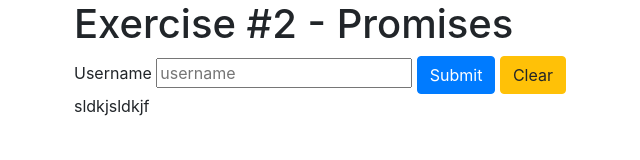
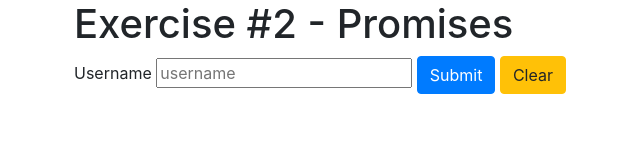
Before and after one commit to cbush2014/QEA-Week2-Promises, a plain HTML site: page index.html in a window 1280 px wide. Shown: the full height of the page, 11-651 px from the left. Drawn offline with nearby package versions, Linux system fonts and the light colour scheme.

Commit message:
update-bug fixes

```diff
--- a/index.html
+++ b/index.html
@@ -50,7 +50,7 @@
       </section>
 
       <div class="row">
-        <div id="display-results" class="col-lg-9 text-left">sldkjsldkjf</div>
+        <div id="display-results" class="col-lg-9 text-left"></div>
       </div>
     </div>
 
```
